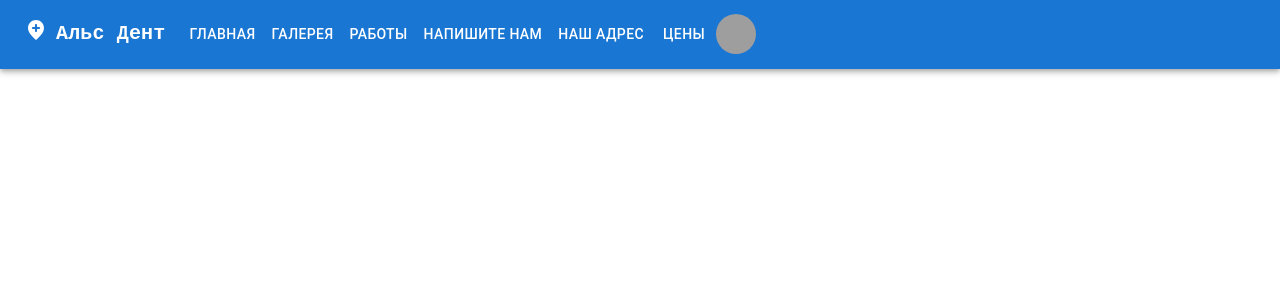
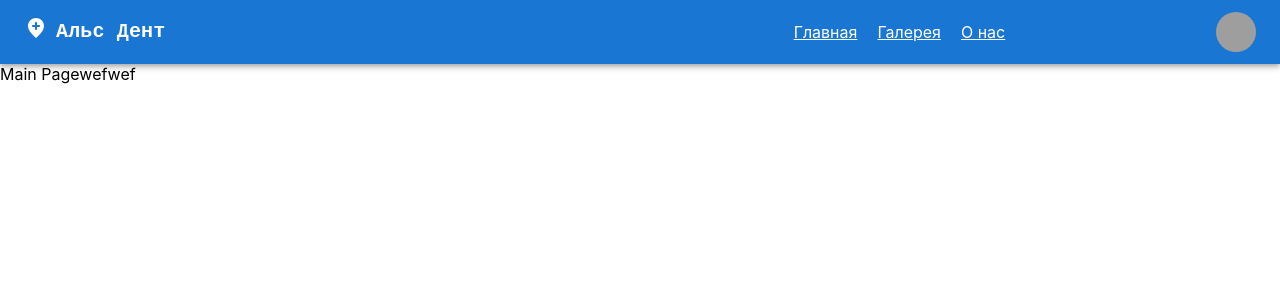
Before and after one commit to mars444/Lili_Archive, a React (Create React App) app: page /#/ in a window 1280 px wide. Shown: the top 300 px of the page. Built offline with nearby package versions, Linux system fonts and the light colour scheme; grey boxes are pictures that could not be loaded.

Commit message:
add react router

```diff
--- a/package.json
+++ b/package.json
@@ -13,8 +13,11 @@
     "@testing-library/user-event": "^13.5.0",
     "react": "^18.1.0",
     "react-dom": "^18.1.0",
+    "react-redux": "^8.0.1",
+    "react-router-dom": "^5.2.0",
     "react-scripts": "5.0.1",
     "styled-components": "^5.3.5",
+    "switch": "^0.0.0",
     "web-vitals": "^2.1.4"
   },
   "scripts": {
--- a/src/App.js
+++ b/src/App.js
@@ -1,12 +1,49 @@
+
+import {
+    HashRouter as Router,
+    Switch,
+    Route,
+} from "react-router-dom";
+import MainPage from "./pages/MainPage";
+import aboutPage from "./pages/AboutPage";
+import Page3 from "./pages/Page3";
 import Header from "./components/Header/Header";
-import {Avatar} from "@mui/material";
 
 
 function App() {
+
+
+    const appRoutes = [
+        {
+            path: '/',
+            Component: MainPage,
+            exact: true,
+        },
+        {
+            path: "/galery",
+            Component: aboutPage,
+        },
+        {
+            path: "/about",
+            Component: Page3,
+        },
+
+    ];
+
+
   return (
-    <div className="">
-        <Header/>
-    </div>
+      <Router>
+            <Header/>
+
+              <Switch>
+                  {appRoutes.map(({path, Component, exact},index) => {
+
+                      return <Route key={index}  path={path} exact={exact} component={Component}/>
+                  })}
+              </Switch>
+
+      </Router>
+
   );
 }
 
--- a/src/components/Header/Header.js
+++ b/src/components/Header/Header.js
@@ -1,17 +1,9 @@
 import * as React from 'react';
 import AppBar from '@mui/material/AppBar';
-import Box from '@mui/material/Box';
 import Toolbar from '@mui/material/Toolbar';
-import IconButton from '@mui/material/IconButton';
-import Typography from '@mui/material/Typography';
-import Menu from '@mui/material/Menu';
-import MenuIcon from '@mui/icons-material/Menu';
+
 import Container from '@mui/material/Container';
-import Avatar from '@mui/material/Avatar';
-import Button from '@mui/material/Button';
-import Tooltip from '@mui/material/Tooltip';
-import MenuItem from '@mui/material/MenuItem';
-import AdbIcon from '@mui/icons-material/Adb';
+
 import MyLogo from "./Logo/MyLogo";
 import MobileLogo from "./Logo/MobileLogo";
 import MyMenu from "./Menu/MyMenu";
@@ -22,7 +14,7 @@ const Header = () => {
     return (
         <AppBar position="static">
             <Container maxWidth="xl">
-                <Toolbar disableGutters>
+                <Toolbar disableGutters style={{justifyContent: 'space-between'}}>
                         <MyLogo/>
 
                         <MobileMenu/>
--- a/src/components/Header/Logo/MobileLogo.js
+++ b/src/components/Header/Logo/MobileLogo.js
@@ -1,11 +1,11 @@
 import React from 'react';
 import Typography from "@mui/material/Typography";
 import AddLocationRoundedIcon from "@mui/icons-material/AddLocationRounded";
-
+import Box from '@mui/material/Box';
 const MobileLogo = () => {
 
     return (
-        <div style={{
+        <Box style={{
             display: 'flex',
 
         }}>
@@ -28,7 +28,7 @@ const MobileLogo = () => {
             >
                 Альс Дент
             </Typography>
-        </div>
+        </Box>
     );
 };
 
--- a/src/components/Header/Logo/MyLogo.js
+++ b/src/components/Header/Logo/MyLogo.js
@@ -1,10 +1,10 @@
 import React from 'react';
 import AddLocationRoundedIcon from "@mui/icons-material/AddLocationRounded";
 import Typography from "@mui/material/Typography";
-
+import Box from '@mui/material/Box';
 const MyLogo = () => {
     return (
-        <div style={{display: 'flex'}}>
+        <Box style={{display: 'flex'}}>
             <AddLocationRoundedIcon  sx={{ display: { xs: 'none', md: 'flex' }, mr: 1 }} />
             <Typography
                 variant="h6"
@@ -22,7 +22,7 @@ const MyLogo = () => {
             >
                 Альс Дент
             </Typography>
-        </div>
+        </Box>
     );
 };
 
--- a/src/components/Header/Menu/MobileMenu.js
+++ b/src/components/Header/Menu/MobileMenu.js
@@ -5,8 +5,14 @@ import Menu from "@mui/material/Menu";
 import MenuItem from "@mui/material/MenuItem";
 import Typography from "@mui/material/Typography";
 import Box from "@mui/material/Box";
+import {Link} from "react-router-dom";
+import Button from "@mui/material/Button";
 
-const pages = ['Главная', 'Галерея', 'Работы', 'Напишите нам', 'Наш адрес', 'Цены'];
+const pages = [
+    {url:'/', title: 'Главная'},
+    {url:'/galery', title: 'Галерея'},
+    {url:'/about', title: 'О нас'},
+];
 
 const MobileMenu = () => {
 
@@ -22,7 +28,7 @@ const MobileMenu = () => {
 
 
     return (
-        <div>
+        <Box>
             <Box sx={{ flexGrow: 1, display: { xs: 'flex', md: 'none' } }}>
                 <IconButton
                     size="large"
@@ -55,13 +61,17 @@ const MobileMenu = () => {
                     }}
                 >
                     {pages.map((page) => (
-                        <MenuItem key={page} onClick={handleCloseNavMenu}>
-                            <Typography textAlign="center">{page}</Typography>
+                        <MenuItem key={page.title} onClick={handleCloseNavMenu}>
+                            <Link to={page.url}>
+                                <Typography textAlign="center"> {page.title} </Typography>
+
+                            </Link>
+
                         </MenuItem>
                     ))}
                 </Menu>
             </Box>
-        </div>
+        </Box>
     );
 };
 
--- a/src/components/Header/Menu/MyMenu.js
+++ b/src/components/Header/Menu/MyMenu.js
@@ -1,13 +1,16 @@
 import React, { useState } from 'react';
 import Box from "@mui/material/Box";
-import IconButton from "@mui/material/IconButton";
-import MenuIcon from "@mui/icons-material/Menu";
-import MenuItem from "@mui/material/MenuItem";
-import Typography from "@mui/material/Typography";
-import AdbIcon from "@mui/icons-material/Adb";
+
 import Button from "@mui/material/Button";
+import {
+    Link
+} from "react-router-dom";
 
-const pages = ['Главная', 'Галерея', 'Работы', 'Напишите нам', 'Наш адрес', 'Цены'];
+const pages = [
+    {url:'/', title: 'Главная'},
+    {url:'/galery', title: 'Галерея'},
+    {url:'/about', title: 'О нас'},
+];
 
 const MyMenu = () => {
 
@@ -23,19 +26,18 @@ const MyMenu = () => {
 
 
     return (
-        <div style={{display: 'flex'}}>
+        <Box style={{display: 'flex'}}>
             <Box sx={{ flexGrow: 1, display: { xs: 'none', md: 'flex' } }}>
                 {pages.map((page) => (
-                    <Button
-                        key={page}
-                        onClick={handleCloseNavMenu}
-                        sx={{ my: 2, color: 'white', display: 'block' }}
-                    >
-                        {page}
-                    </Button>
+                    <Link to={page.url} style = {{ my: 2, color: 'white', display: 'block', padding: '10px' }}>
+
+                            {page.title}
+
+                    </Link>
+
                 ))}
             </Box>
-        </div>
+        </Box>
     );
 }
 
--- a/src/index.js
+++ b/src/index.js
@@ -7,7 +7,8 @@ import App from './App';
 
 const root = ReactDOM.createRoot(document.getElementById('root'));
 root.render(
-  <React.StrictMode>
-    <App />
-  </React.StrictMode>
+
+        <App />
+
+
 );
--- /dev/null
+++ b/src/pages/AboutPage.js
@@ -0,0 +1,11 @@
+import React from 'react';
+
+const AboutPage = () => {
+    return (
+        <div>
+            About
+        </div>
+    );
+};
+
+export default AboutPage;
--- /dev/null
+++ b/src/pages/MainPage.js
@@ -0,0 +1,11 @@
+import React from 'react';
+
+const MainPage = () => {
+    return (
+        <div>
+            Main Pagewefwef
+        </div>
+    );
+};
+
+export default MainPage;
--- /dev/null
+++ b/src/pages/Page3.js
@@ -0,0 +1,11 @@
+import React from 'react';
+
+const Page3 = () => {
+    return (
+        <div>
+            3 страничка
+        </div>
+    );
+};
+
+export default Page3;
```
Also changed, not shown: 1 other file (tests, documents, lock files or other folders).
